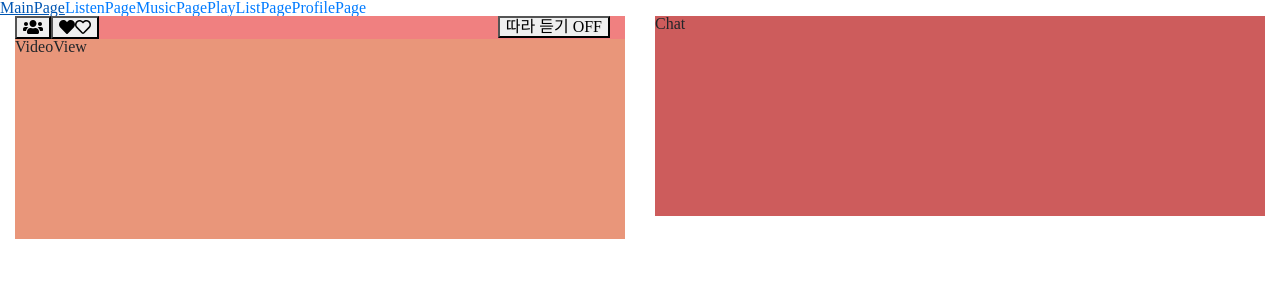
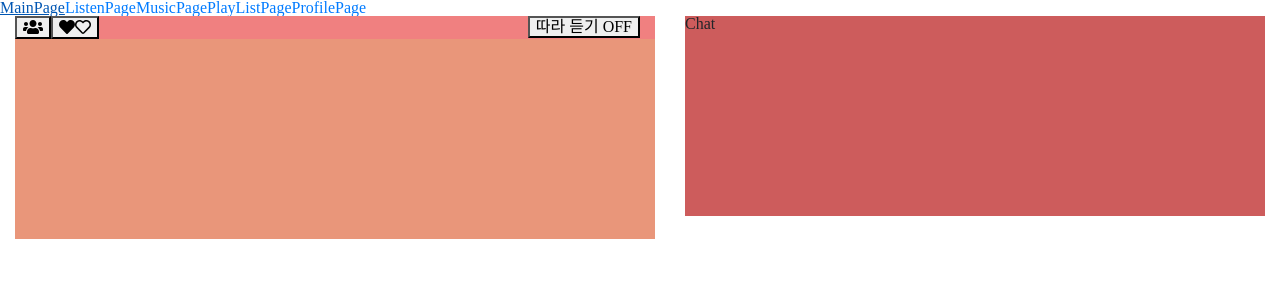
Before and after one commit to snaag/listen-with-me, a React (Create React App) app: page /listen in a window 1280 px wide. Shown: the top 300 px of the page. Built offline with nearby package versions, Linux system fonts and the light colour scheme.

Commit message:
:books: code: VideoView 기본 UI 구현

```diff
--- a/src/components/pages/listen/components/VideoView.jsx
+++ b/src/components/pages/listen/components/VideoView.jsx
@@ -1,13 +1,32 @@
-import React, { Component } from 'react';
+import React, { useState } from 'react';
+import ReactPlayer from 'react-player';
 
-class VideoView extends Component {
-  render() {
-    return (
-      <div style={{ backgroundColor: 'darksalmon', height: '200px' }}>
-        VideoView
-      </div>
-    );
-  }
-}
+const VideoView = () => {
+  let videoIndex = 0;
+  const videoList = [
+    'https://www.youtube.com/watch?v=G84LnbOUqFc',
+    'https://www.youtube.com/watch?v=e413ilFWgcg',
+    'https://www.youtube.com/watch?v=3T4KGzfgjRU',
+    'https://www.youtube.com/watch?v=W8OKOIzA74o',
+  ];
+  const [currentVideoUrl, setCurrentVideoUrl] = useState(videoList[videoIndex]);
+  return (
+    <div style={{ backgroundColor: 'darksalmon', height: '200px' }}>
+      <ReactPlayer
+        style={{
+          width: '100%',
+          height: '100%',
+        }}
+        controls
+        url={currentVideoUrl}
+        onReady={() => console.log('onReady')}
+        onStart={() => console.log('onStart')}
+        onPause={() => console.log('onPause')}
+        onEnded={() => setCurrentVideoUrl(videoList[++videoIndex])}
+        onError={() => console.log('onError')}
+      />
+    </div>
+  );
+};
 
 export default VideoView;
```
